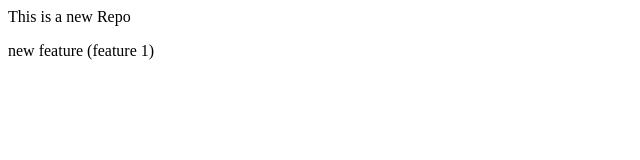
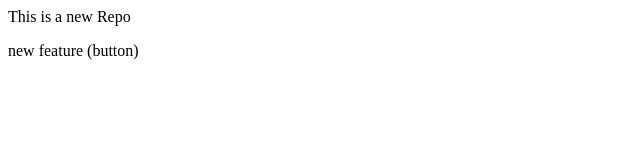
Before and after one commit to Shewale41/localrepo, a plain HTML site: page index.html in a window 1280 px wide. Shown: the full height of the page, 0-640 px from the left. Drawn offline with Linux system fonts and the light colour scheme.

Commit message:
button added

```diff
--- a/index.html
+++ b/index.html
@@ -1,2 +1,2 @@
 <p>This is a new Repo</p>
-<p>new feature (feature 1)</p>
+<p>new feature (button)</p>
```
